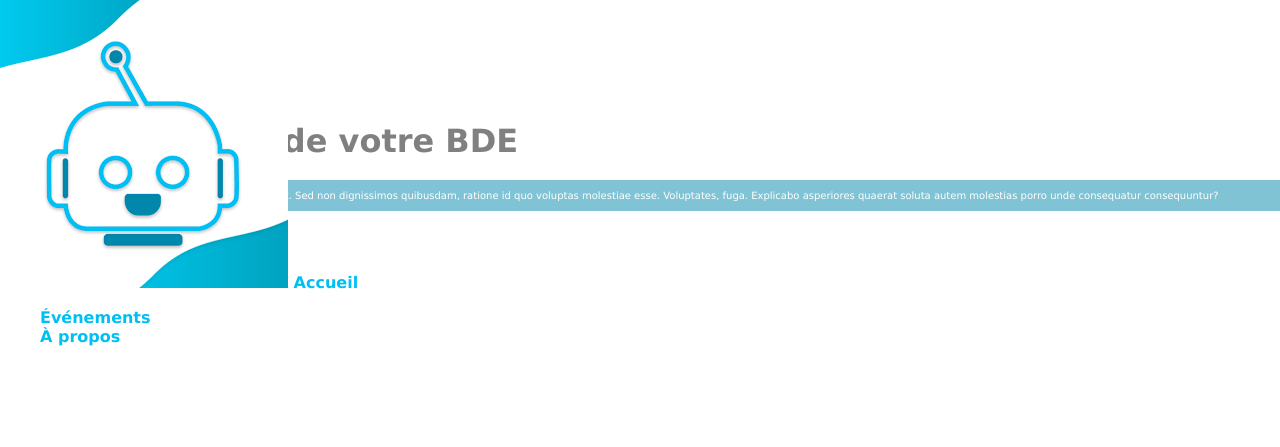
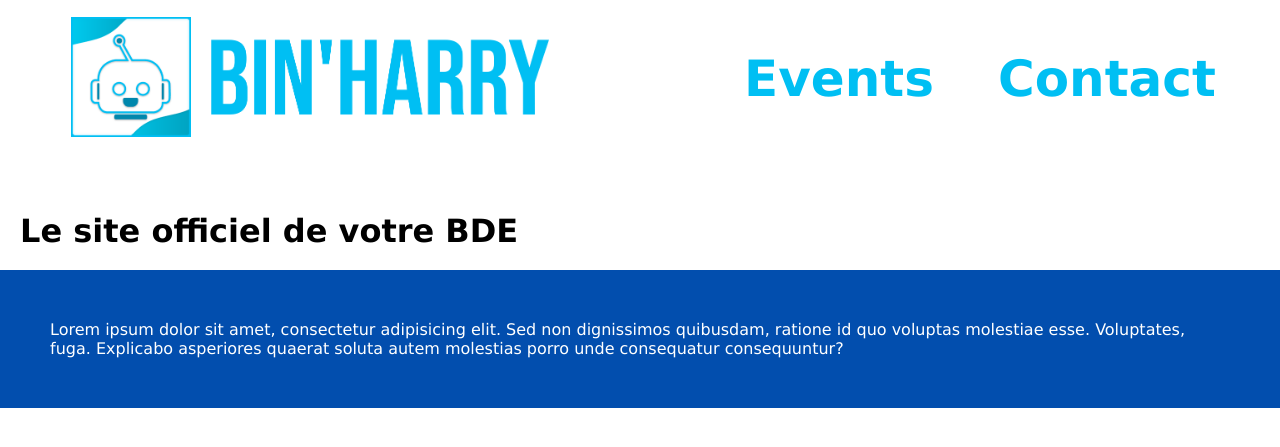
Before and after one commit to gameking773/binharry_website, a PHP site: page / in a window 1280 px wide. Shown: the top 447 px of the page. Run offline with PHP 8.4, Linux system fonts and the light colour scheme.

Commit message:
Feat: Changements concernant le header

```diff
--- a/public/style/style.css
+++ b/public/style/style.css
@@ -23,8 +23,42 @@ header{
     background-color: rgba(255,255,255, 0.5);
 }
 
+.wrapper{
+    display:flex;
+}
+
+.header__items ul{
+    font-size:50px;
+}
+
+.header__items ul{
+    flex:1;
+    display:flex;
+    flex-direction:row;
+}
+
+img{
+    height:120px;
+    width:auto;
+}
+
+.header__logo, .header__items{
+    display:flex;
+    flex:1;
+    justify-content: center;
+    align-items: center;
+}
+
+.header__items ul{
+    justify-content: space-evenly;
+}
+
+header{
+    height:150px;
+}
+
 .content{
-    padding-top:8%;
+    padding-top:15%;
 }
 
 li{
@@ -44,14 +78,9 @@ a{
 
 /** Footer **/
 footer {
-    display: flex;
-    background-color: #0087ac;
+    background-color: #024EAE;
     color: white;
-    text-align: center;
-    padding: 10px;
-    bottom: 0;
-    margin-top: 10px;
-    font-size: x-small;
+    padding: 50px;
 }
 
 /** Partie du css relatif au système de cartes **/
--- a/src/Html/WebPage.php
+++ b/src/Html/WebPage.php
@@ -27,14 +27,13 @@ class WebPage
     <div class='wrapper'>
         <div class='header__logo'>
             <a href='index.php'>
-                <img src='img/logo_binharry.png' alt='Logo du BDE' class='logo'>
-                Accueil
+                <img src='img/logo_binharry_rec.png' alt='Logo du BDE' class='logo'>
             </a>
         </div>
         <div class='header__items'>
             <ul>
-                <li><a href='events.php'>Événements</a></li>
-                <li><a href='about.php'>À propos</a></li>
+                <li><a href='events.php'>Events</a></li>
+                <li><a href='about.php'>Contact</a></li>
             </ul>
         </div>
     </div>
```
Also changed, not shown: public/img/logo_binharry_rec.png (added).
